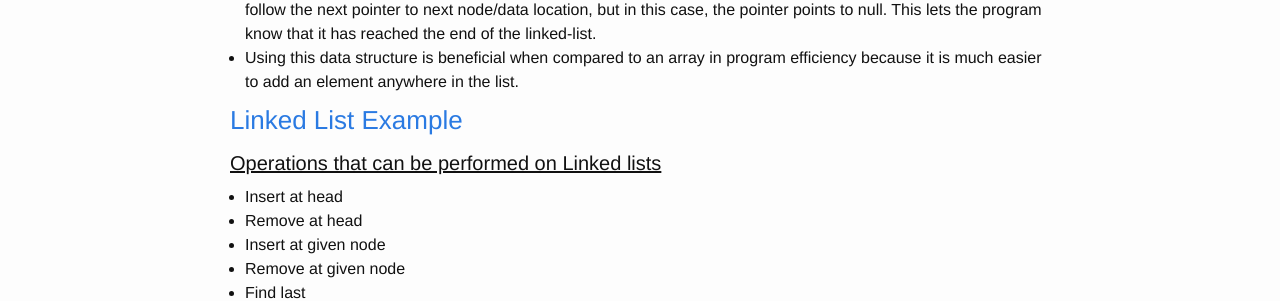
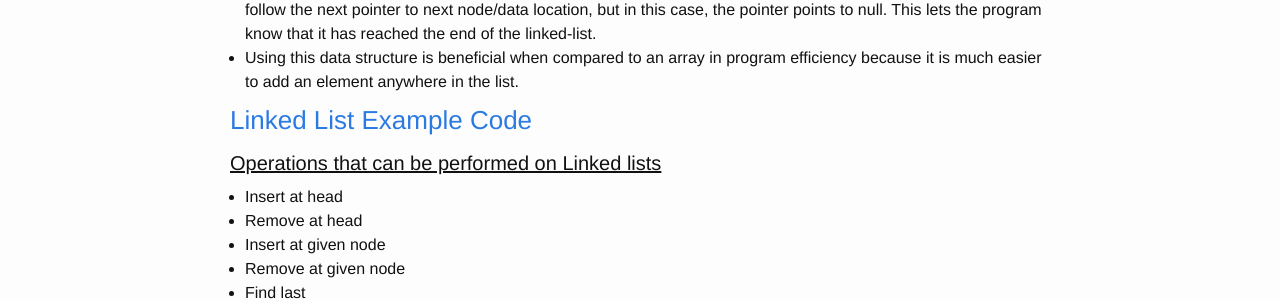
Before and after one commit to akhilbond/akhilbond.github.io, a Jekyll site: the page built from Courses/Data_Structures/notes.md, in a window 1280 px wide and 900 px high, scrolled down 2911 px. Shown: the part 155-456 px from the top of the window. Built offline with Jekyll 4.4.1, drawn with Linux system fonts in a browser that asks for light colours; formulas are drawn with MathJax 3.

Commit message:
Data Structures notes

```diff
--- a/Courses/Data_Structures/notes.md
+++ b/Courses/Data_Structures/notes.md
@@ -122,7 +122,7 @@ public class IntNode{
 - The front is where the data structure begins and points to the first node which contains the integer 42 as data. Then there is a pointer which points it to next node which has the integer 63 as data. After that the program will follow the next pointer to next node/data location, but in this case, the pointer points to null. This lets the program know that it has reached the end of the linked-list.
 - Using this data structure is beneficial when compared to an array in program efficiency because it is much easier to add an element anywhere in the list.
 
-### [Linked List Example](/Courses/Data_Structures/Linked_List_Example/)
+### [Linked List Example Code](/Courses/Data_Structures/Linked_List_Example/)
 
 <h4><u>Operations that can be performed on Linked lists</u></h4>
 
```
